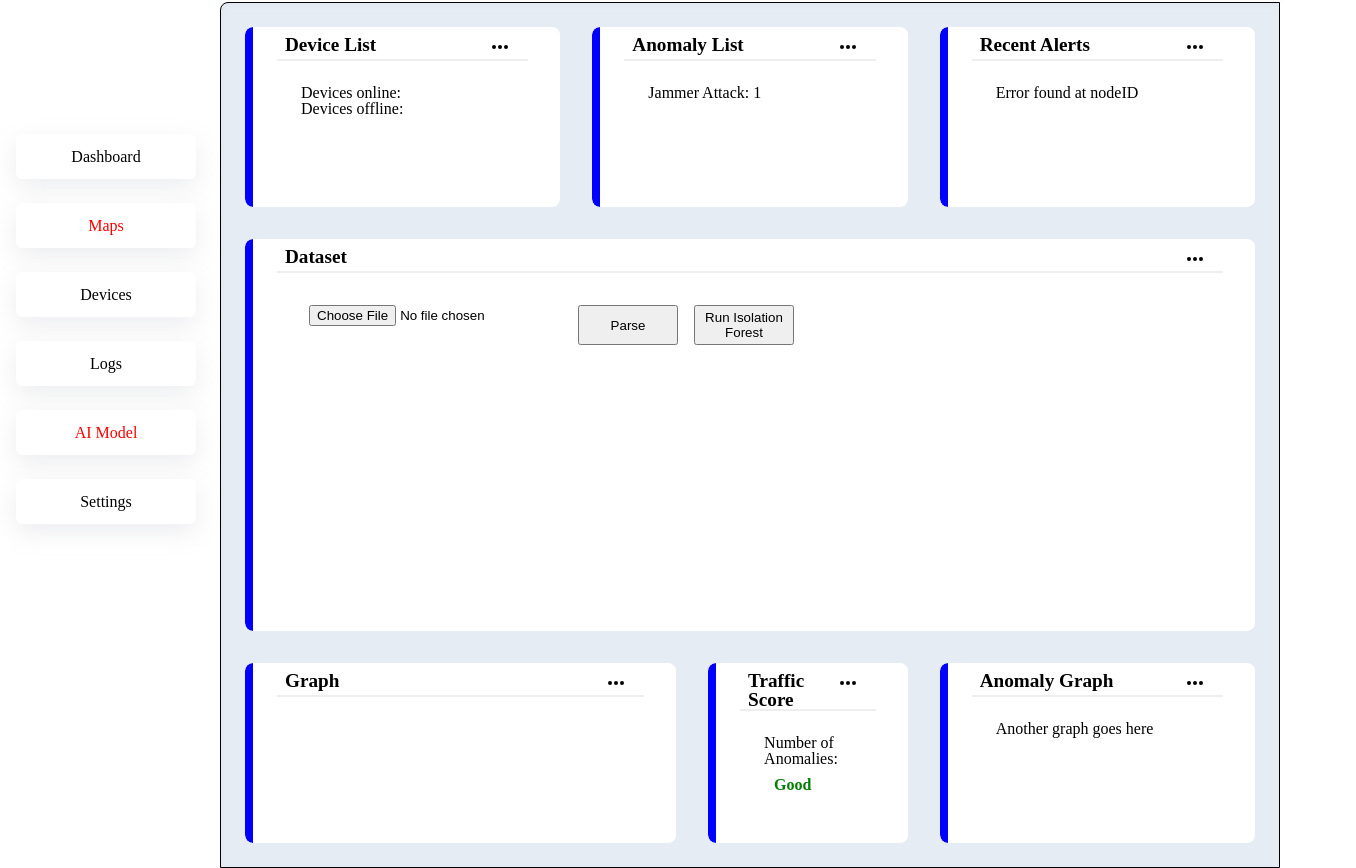
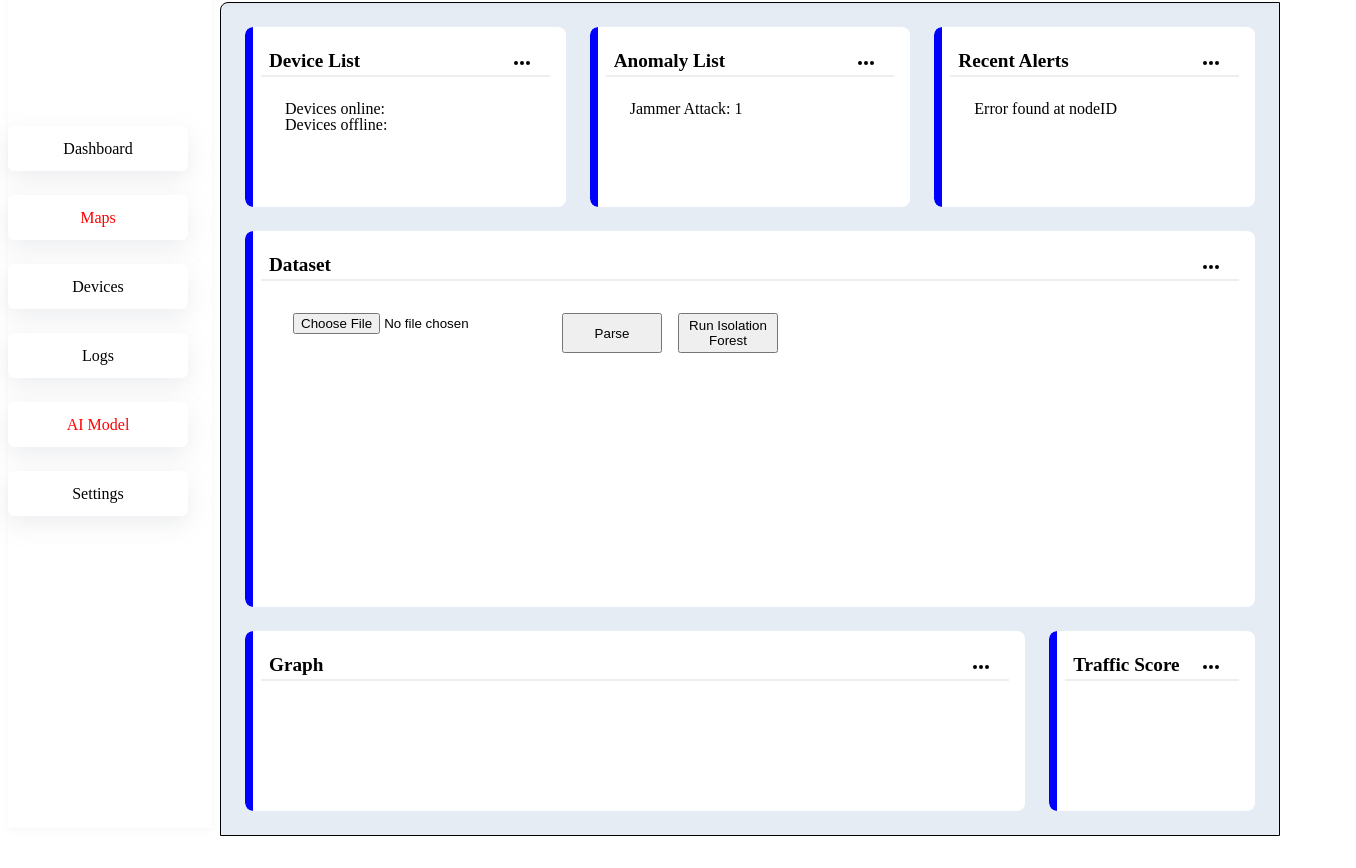
Before and after one commit to hreid1/COMP3000-LoRaWAN, a React (Vite) app in the folder sourcecode/my-app/: page /dashboard in a window 1280 px wide. Shown: the part 82-950 px from the top of the page, 1356 px wide, since content can reach past the window. After the commit the page ends 918 px from the top, so only its background shows below. Built offline with nearby package versions, Linux system fonts and the light colour scheme.

Commit message:
trying to integrate chart.js into application -> issue with cards overlapping

```diff
--- a/sourcecode/my-app/package.json
+++ b/sourcecode/my-app/package.json
@@ -11,8 +11,10 @@
   },
   "dependencies": {
     "axios": "^1.13.2",
+    "chart.js": "^4.5.1",
     "papaparse": "^5.5.3",
     "react": "^19.1.1",
+    "react-chartjs-2": "^5.3.1",
     "react-dom": "^19.1.1",
     "react-icons": "^5.5.0",
     "react-router-dom": "^7.9.5"
--- a/sourcecode/my-app/src/components/Navbar/SideNavbar.css
+++ b/sourcecode/my-app/src/components/Navbar/SideNavbar.css
@@ -2,8 +2,8 @@
     display: flex;
     align-items: flex-start;
     justify-content: space-between;
-    padding: 1rem 1rem;
     background-color: #fff;
+    margin: 8px;
     box-shadow: 0 2px 8px rgba(0,0,0,0.04);
     position: sticky;
     top: 0;
--- a/sourcecode/my-app/src/components/Navbar/TopNavbar.css
+++ b/sourcecode/my-app/src/components/Navbar/TopNavbar.css
@@ -2,7 +2,7 @@
     display: flex;
     align-items: center;
     justify-content: space-between;
-    padding: 1rem 2rem;
+    padding: 1rem;
     background: #fff;
     box-shadow: 0 2px 8px rgba(0,0,0,0.04);
     position: sticky;
--- a/sourcecode/my-app/src/hooks/useNetworkTraffic.js
+++ b/sourcecode/my-app/src/hooks/useNetworkTraffic.js
@@ -9,6 +9,7 @@ export default function useNetworkTraffic() {
     const [loading, setLoading] = useState(false);
     const [data2, setData2] = useState(false);
     const allowedExtensions = ["csv"];
+    const [fileUploaded, setFileUploaded] = useState(false);
 
     const handleFileChange = (e) => {
         setError("");
@@ -55,6 +56,7 @@ export default function useNetworkTraffic() {
                 { headers: { "Content-Type": "multipart/form-data" }}
             );
             setData2(response.data);
+            setFileUploaded(true); // Set fileUploaded to true after successful upload
         } catch (error) {
             setError("Error loading model");
             console.error(error);
@@ -69,6 +71,7 @@ export default function useNetworkTraffic() {
         file,
         loading,
         data2,
+        fileUploaded,
         handleFileChange,
         handleParse,
         model,
--- a/sourcecode/my-app/src/pages/Dashboard/Dashboard.css
+++ b/sourcecode/my-app/src/pages/Dashboard/Dashboard.css
@@ -1,9 +1,9 @@
 #dashContainer {
     display: grid;
-    height: 100vh;
     width: 100%;
     grid-template-columns: 220px 2fr;
     grid-template-rows: auto 1fr;
+    overflow-x: hidden;
 }
 
 .topNavbar {
@@ -21,26 +21,29 @@
     grid-row: 2 / 3;
 
     display: grid;
+    gap: 8px;
     grid-template-columns: repeat(9, 1fr);
     grid-template-rows: 1fr 2fr 1fr;
 
     background-color: #E5ECF4;
-    padding: 0.5rem;
+    padding: 1rem;
     border: 0.5px solid black;
     border-radius: 0.5rem 0 0 0;
+    overflow: auto;
 }
 
 .dashCard {
     position: relative;
     background: #fff;
     border-radius: 0.5rem;
-    margin: 1rem;
-    padding: 0 2rem 0 2rem;
+    margin: 8px;
+    padding: 1rem;
     display: flex;
     flex-direction: column;
     min-height: 180px;
     max-height: 400px;
     overflow: auto;
+    box-sizing: border-box;
 }
 
 .marker {
@@ -101,8 +104,6 @@
     grid-column: 1 / 10;
     grid-row: 2 / 3;
 }
-
-
 
 .networkTable {
     width: 80%;
@@ -168,16 +169,11 @@
 }
 
 #trafficScore {
-    grid-column: 5 / 7;
+    grid-column: 8 / 10;
     grid-row: 3 / 4;
 }
 
 #graph {
-    grid-column: 1 / 5;
+    grid-column: 1 / 8;
     grid-row: 3 / 4;
 }
-
-#anomalyGraph {
-    grid-column: 7 / 10;
-    grid-row: 3 / 4;
-}
--- a/sourcecode/my-app/src/pages/Dashboard/Dashboard.jsx
+++ b/sourcecode/my-app/src/pages/Dashboard/Dashboard.jsx
@@ -7,7 +7,7 @@ import SideNavbar from '../../components/Navbar/SideNavbar'
 import TopNavbar from '../../components/Navbar/TopNavbar'
 import Dots from '../../assets/dots.svg'
 import useNetworkTraffic from '../../hooks/useNetworkTraffic'
-import { data } from 'react-router-dom'
+import 'chart.js/auto';
 
 const DeviceList = ({data}) => {
   return(
@@ -107,7 +107,6 @@ const NetworkTraffic = ({data, error, loading, data2, handleFileChange, handlePa
 }
 
 const TrafficScore = ({ data }) => {
-
   // If number of anomalies > 100 -> Bad -> Show red colour
   // 100 > If number of anomalies > 55 -> Moderate -> Show orange colour
   // 55 > Num of anomalies -> Good -> Show green colour
@@ -124,7 +123,9 @@ const TrafficScore = ({ data }) => {
     }
   }
 
-  const score = handleTrafficScore(data.num_anomalies)
+  // The card content of traffic score will only show when the user has successfully uploaded a file and ran the model
+  const hasResults = data && typeof data.num_anomalies !== 'undefined';
+  const score = hasResults ? handleTrafficScore(data.num_anomalies) : { label: '', color: '' };
 
   return(
     <div id="trafficScore" className="dashCard">
@@ -134,10 +135,14 @@ const TrafficScore = ({ data }) => {
         <img src={Dots} alt="Dots" className="dots" />
       </div>
       <div className="cardContent">
-        <span>Number of Anomalies: {data.num_anomalies}</span>
-        <span style={{ color: score.color, fontWeight: "bold", padding: "10px" }}>
-          {score.label}
-        </span>
+        {hasResults && (
+          <div>
+            <span>Number of Anomalies: {data.num_anomalies}</span>
+            <span style={{ color: score.color, fontWeight: "bold", padding: "10px" }}>
+              {score.label}
+            </span>
+          </div>
+        )}
       </div>
     </div>
   )
@@ -156,31 +161,6 @@ const Graph = ({data}) => {
       </div>
     </div>
   );
-}
-
-const AnomalyGraph = ({data}) => {
-  return(
-    <div id="anomalyGraph" className="dashCard">
-      <div className="marker"></div>
-      <div className="cardHeader">
-        <span className="cardTitle">Anomaly Graph</span>
-        <img src={Dots} alt="Dots" className="dots" />
-      </div>
-      <div className="cardContent">
-        <span>Another graph goes here</span>
-      </div>
-    </div>
-  )
-}
-
-const OtherGraph = ({data}) => {
-  return(
-    <div id="otherGraph" className="dashCard">
-      <div>
-        <span>Final graph</span>
-      </div>
-    </div>
-  )
 }
 
 const MainDashContent = (props) => {
@@ -204,7 +184,6 @@ const MainDashContent = (props) => {
       />
       <TrafficScore data={networkTraffic.data2}/>
       <Graph data={networkTraffic.data}/>
-      <AnomalyGraph data={networkTraffic.data}/>
     </div>
   )
 }
```
Also changed, not shown: sourcecode/my-app/src/components/Charts/Graph.jsx (added, +41 -0 lines), sourcecode/my-app/src/components/Charts/Graph.css (added), 1 other file (tests, documents, lock files or other folders).
